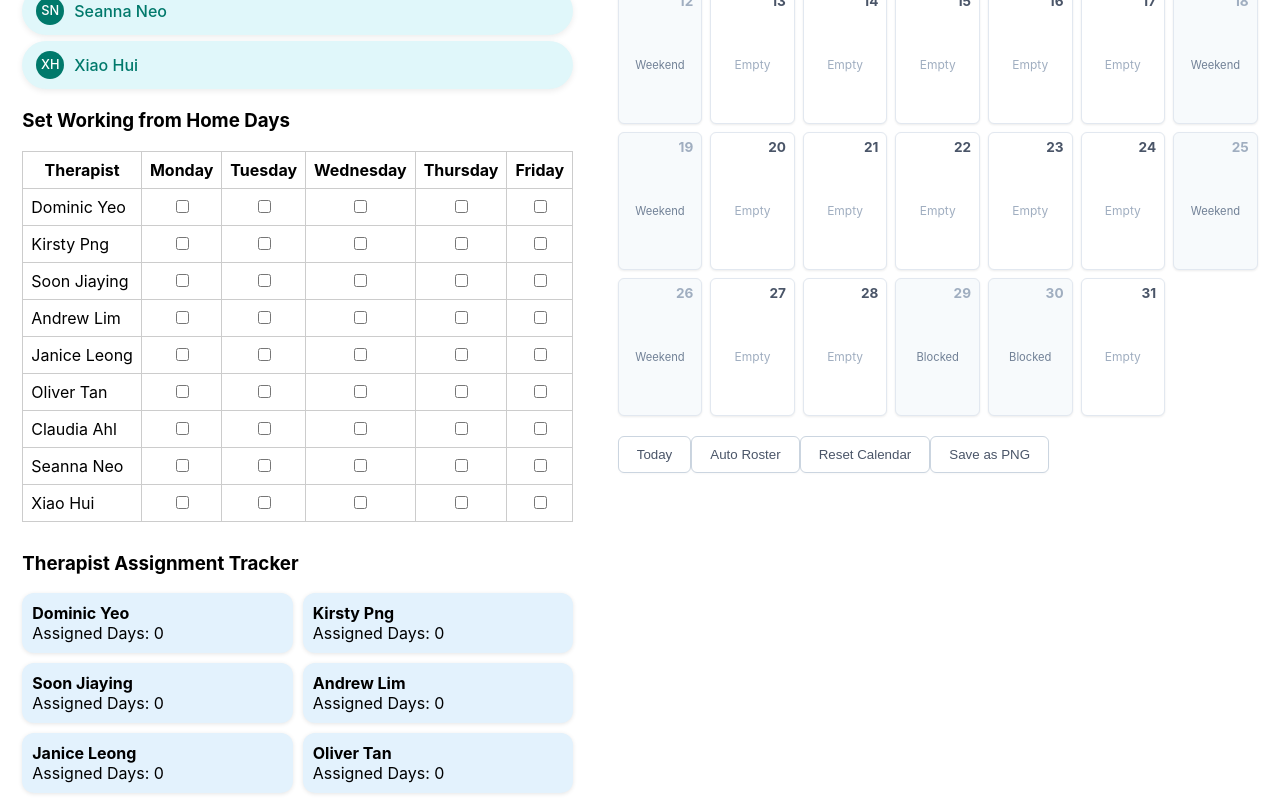
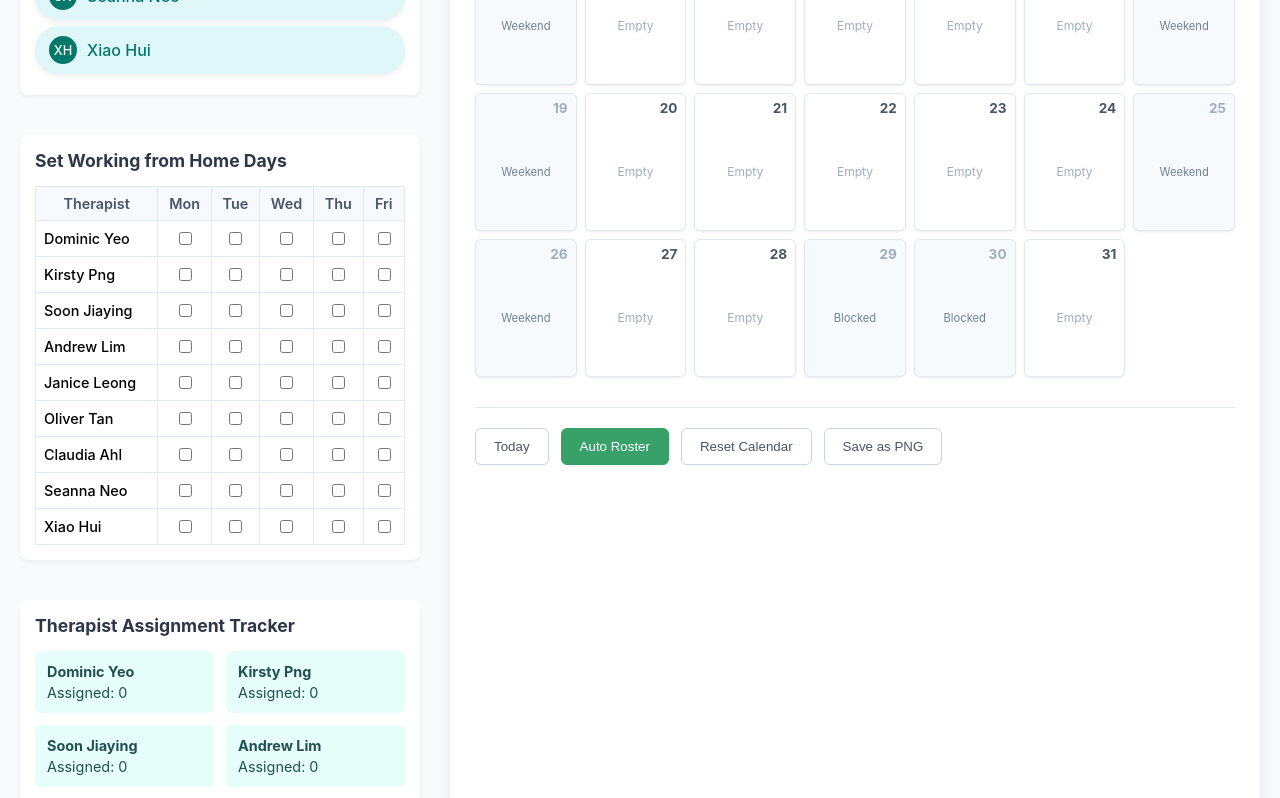
Before and after one commit to jxhnthan/hwb-crisis-rostering, a React (Create React App) app: page / in a window 1280 px wide. Shown: the part 480-1278 px from the top of the page. Built offline with nearby package versions, Linux system fonts and the light colour scheme.

Commit message:
Update App.js

```diff
--- a/src/App.js
+++ b/src/App.js
@@ -287,24 +287,19 @@ const Calendar = ({ monthDays, moveTherapist, removeTherapist, todayDate }) => {
 };
 
 const App = () => {
-  const [currentMonth, setCurrentMonth] = useState(0); // Start with January (index 0)
-  const [calendar, setCalendar] = useState(get2025Calendar()); // Initialize calendar state
-  const [todayDate, setTodayDate] = useState(null); // For tracking today's date
-  const [autoRosterTriggered, setAutoRosterTriggered] = useState(false); // Track if Auto Roster was triggered
+  const [currentMonth, setCurrentMonth] = useState(0);
+  const [calendar, setCalendar] = useState(get2025Calendar());
+  const [todayDate, setTodayDate] = useState(null);
+  const [autoRosterTriggered, setAutoRosterTriggered] = useState(false);
   const [workingFromHome, setWorkingFromHome] = useState(
     therapists.reduce((acc, therapist) => {
       acc[therapist] = {
-        Monday: false,
-        Tuesday: false,
-        Wednesday: false,
-        Thursday: false,
-        Friday: false,
+        Monday: false, Tuesday: false, Wednesday: false, Thursday: false, Friday: false,
       };
       return acc;
     }, {})
   );
 
-  // Count assigned days per therapist for the current month
   const assignmentCounts = therapists.reduce((acc, therapist) => {
     acc[therapist] = calendar[currentMonth].filter((day) =>
       day.therapists.includes(therapist)
@@ -312,26 +307,26 @@ const assignmentCounts = therapists.reduce((acc, therapist) => {
     return acc;
   }, {});
 
-  // Get the current date
   const currentDate = new Date();
   const currentDay = currentDate.getDate();
   const currentMonthIndex = currentDate.getMonth();
   const currentYear = currentDate.getFullYear();
 
-  // Set today's date when "Today" button is clicked
   const goToToday = () => {
-    setCurrentMonth(currentMonthIndex); // Set to current month
-    setTodayDate(new Date(currentYear, currentMonthIndex, currentDay)); // Set today's date
+    setCurrentMonth(currentMonthIndex);
+    setTodayDate(new Date(currentYear, currentMonthIndex, currentDay));
   };
 
-  // Handle moving a therapist into a calendar day
   const moveTherapist = (name, dayKey) => {
     setCalendar((prevCalendar) => {
       const updatedCalendar = prevCalendar.map((month, index) => {
         if (index === currentMonth) {
           return month.map((day) => {
-            if (day.dayKey === dayKey && !blockedDays.includes(dayKey)) {
-              if (!day.therapists.includes(name)) {
+            if (day.dayKey === dayKey && !blockedDays.includes(dayKey) && !day.therapists.includes(name)) {
+                // Check if the day is a weekend
+                const dateObj = new Date(day.dayKey.split('-')[0], day.dayKey.split('-')[1]-1, day.dayKey.split('-')[2]);
+                const isWeekend = dateObj.getDay() === 0 || dateObj.getDay() === 6;
+                if (!isWeekend) { // Only add if not a weekend
                     return { ...day, therapists: [...day.therapists, name] };
                 }
             }
@@ -344,14 +339,14 @@ const assignmentCounts = therapists.reduce((acc, therapist) => {
     });
   };
 
-  // Handle removing a therapist from a calendar day
+
   const removeTherapist = (name, dayKey) => {
     setCalendar((prevCalendar) => {
       const updatedCalendar = prevCalendar.map((month, index) => {
         if (index === currentMonth) {
           return month.map((day) => {
             if (day.dayKey === dayKey) {
-              return { ...day, therapists: day.therapists.filter((therapist) => therapist !== name) };
+              return { ...day, therapists: day.therapists.filter((t) => t !== name) };
             }
             return day;
           });
@@ -362,132 +357,165 @@ const assignmentCounts = therapists.reduce((acc, therapist) => {
     });
   };
 
-  // Reset the calendar to its original unassigned state
   const resetCalendar = () => {
-    setCalendar(get2025Calendar()); // Reset the calendar state to its initial state
-    setAutoRosterTriggered(false); // Reset auto roster trigger
+    setCalendar(get2025Calendar());
+    setAutoRosterTriggered(false);
   };
 
   const saveAsPNG = () => {
-    const calendarContainer = document.getElementById("calendar-container");
-
+    const calendarContainer = document.getElementById("calendar-container-content"); // Target the inner content for better PNG
+    if (!calendarContainer) {
+        console.error("Calendar container content not found for PNG export.");
+        return;
+    }
     html2canvas(calendarContainer, {
-      backgroundColor: "white", // Ensure a white background for the calendar
-      useCORS: true,           // Allow cross-origin images to be included
-      scale: 2                 // Higher resolution for better image quality
+      backgroundColor: "#FFFFFF", // Calendar content itself is white
+      useCORS: true,
+      scale: 2
     }).then((canvas) => {
       const imgData = canvas.toDataURL("image/png");
       const link = document.createElement("a");
       const currentMonthName = calendar[currentMonth][0].date.toLocaleString("default", { month: "long" });
       link.href = imgData;
       link.download = `Therapist_Roster_${currentMonthName}_2025.png`;
-      link.click(); // Trigger the download
+      link.click();
     }).catch((error) => {
       console.error("Error generating PNG:", error);
     });
   };
 
-  // Auto-roster therapists when the button is clicked
   const autoRoster = () => {
     setCalendar((prevCalendar) => {
       const updatedCalendar = [...prevCalendar];
-
-      // Shuffle therapists for better distribution
       const shuffledTherapists = [...therapists].sort(() => Math.random() - 0.5);
       let therapistIndex = 0;
 
       updatedCalendar[currentMonth] = updatedCalendar[currentMonth].map((day) => {
-        const isWeekend = day.date.getDay() === 0 || day.date.getDay() === 6;
-        const dayOfWeek = day.date.toLocaleString('default', { weekday: 'long' });
+        const dateObj = new Date(parseInt(day.dayKey.split('-')[0]), parseInt(day.dayKey.split('-')[1])-1, parseInt(day.dayKey.split('-')[2]));
+        const isWeekend = dateObj.getDay() === 0 || dateObj.getDay() === 6;
+        const dayOfWeek = dateObj.toLocaleString('default', { weekday: 'long' });
 
-        // Check if the therapist is working from home on this day
         if (
           day.therapists.length === 0 &&
           !blockedDays.includes(day.dayKey) &&
           !isWeekend
         ) {
-          // Get the current therapist
-          let currentTherapist = shuffledTherapists[therapistIndex];
+          let assignedThisDay = false;
+          for (let i = 0; i < shuffledTherapists.length; i++) {
+            const potentialTherapistIndex = (therapistIndex + i) % shuffledTherapists.length;
+            const potentialTherapist = shuffledTherapists[potentialTherapistIndex];
 
-          // Check if this therapist is working from home on this day
-          while (workingFromHome[currentTherapist][dayOfWeek]) {
-            therapistIndex = (therapistIndex + 1) % shuffledTherapists.length;
-            currentTherapist = shuffledTherapists[therapistIndex];
+            if (!workingFromHome[potentialTherapist] || !workingFromHome[potentialTherapist][dayOfWeek]) { // Check if WFH entry exists
+              day.therapists.push(potentialTherapist);
+              therapistIndex = (potentialTherapistIndex + 1) % shuffledTherapists.length;
+              assignedThisDay = true;
+              break;
             }
-
-          // Assign therapist to the day
-          day.therapists.push(currentTherapist);
-          therapistIndex = (therapistIndex + 1) % shuffledTherapists.length;
+          }
         }
         return day;
       });
-
       return updatedCalendar;
     });
-
     setAutoRosterTriggered(true);
   };
 
   const buttonStyle = {
-  padding: '10px 18px', // Slightly more padding
-  background: '#FFFFFF', // White background
-  color: '#4A5568',      // Muted text color
-  border: '1px solid #CBD5E0', // Light grey border
-  borderRadius: '6px',    // Softer corners
+    padding: '10px 18px',
+    background: '#FFFFFF',
+    color: '#4A5568',
+    border: '1px solid #CBD5E0',
+    borderRadius: '6px',
     cursor: 'pointer',
     fontWeight: '500',
     transition: 'background-color 0.2s, box-shadow 0.2s',
-  boxShadow: '0 1px 2px rgba(0,0,0,0.03)', // Subtle shadow
-  // marginRight: '10px', // Remove this, use gap in flex container
+    boxShadow: '0 1px 2px rgba(0,0,0,0.03)',
+    // Add hover effects via CSS if possible, or use onMouseEnter/Leave for JS-in-CSS
   };
 
   const changeMonth = (direction) => {
     setCurrentMonth((prevMonth) => {
+      let newMonth = prevMonth;
       if (direction === 'next') {
-        return (prevMonth + 1) % 12; // Go to next month
+        newMonth = (prevMonth + 1) % 12;
       } else if (direction === 'prev') {
-        return (prevMonth - 1 + 12) % 12; // Go to previous month
+        newMonth = (prevMonth - 1 + 12) % 12;
       }
-      return prevMonth;
+      setTodayDate(null); // Clear "today" highlight when changing months
+      return newMonth;
     });
   };
 
+  // Style for the WFH table and Assignment Tracker cards for consistency
+  const cardStyle = {
+    backgroundColor: '#FFFFFF',
+    padding: '15px',
+    borderRadius: '8px',
+    boxShadow: '0 2px 4px rgba(0,0,0,0.05)',
+    marginBottom: '20px', // Added for spacing between sidebar cards
+  };
+  const tableCellStyle = { border: '1px solid #E2E8F0', padding: '8px', textAlign: 'center' };
+  const tableHeaderStyle = { ...tableCellStyle, backgroundColor: '#F7FAFC', fontWeight: '600', color: '#4A5568' };
+
+
   return (
     <DndProvider backend={HTML5Backend}>
-      <div style={{ display: 'flex', justifyContent: 'space-around', marginTop: '20px', paddingBottom: '80px'}}>
-        <div>
-          <h2>Therapists</h2>
+      {/* 1. Overall Page Styling */}
+      <div style={{
+        fontFamily: '-apple-system, BlinkMacSystemFont, "Segoe UI", Roboto, Helvetica, Arial, sans-serif, "Apple Color Emoji", "Segoe UI Emoji", "Segoe UI Symbol"',
+        padding: '20px',
+        backgroundColor: '#F9FAFB', // Light page background
+        minHeight: '100vh',
+      }}>
+        {/* 2. Main Content Wrapper (Flex Container) */}
+        <div style={{
+          display: 'flex',
+          gap: '30px', // Space between sidebar and calendar
+          maxWidth: '1800px', // Max width for large screens
+          margin: '0 auto',   // Center content
+        }}>
+
+          {/* 3. Sidebar Area */}
+          <div style={{
+            flex: '0 0 400px', // Fixed width for the sidebar
+            display: 'flex',
+            flexDirection: 'column',
+            gap: '20px' // Space between sections in the sidebar
+          }}>
+            <div style={cardStyle}> {/* Therapists List in a Card */}
+              <h2 style={{ marginTop: 0, marginBottom: '15px', color: '#1A202C', fontSize: '1.25rem' }}>Therapists</h2>
               {therapists.map((name, index) => (
                 <Therapist key={index} name={name} />
               ))}
+            </div>
 
-          <div style={{ marginTop: '20px' }}>
-
-  <h3>Set Working from Home Days</h3>
-  <table style={{ borderCollapse: 'collapse', width: '100%' }}>
+            <div style={cardStyle}> {/* WFH Settings in a Card */}
+              <h3 style={{ marginTop: 0, marginBottom: '15px', color: '#2D3748', fontSize: '1.1rem' }}>Set Working from Home Days</h3>
+              <table style={{ borderCollapse: 'collapse', width: '100%', fontSize: '0.9rem' }}>
                 <thead>
                   <tr>
-        <th style={{ border: '1px solid #ccc', padding: '8px' }}>Therapist</th>
-        {['Monday', 'Tuesday', 'Wednesday', 'Thursday', 'Friday'].map((day) => (
-          <th key={day} style={{ border: '1px solid #ccc', padding: '8px' }}>{day}</th>
+                    <th style={tableHeaderStyle}>Therapist</th>
+                    {['Mon', 'Tue', 'Wed', 'Thu', 'Fri'].map((day) => ( // Shortened day names
+                      <th key={day} style={tableHeaderStyle}>{day}</th>
                     ))}
                   </tr>
                 </thead>
                 <tbody>
                   {therapists.map((therapist) => (
                     <tr key={therapist}>
-          <td style={{ border: '1px solid #ccc', padding: '8px' }}>{therapist}</td>
+                      <td style={{...tableCellStyle, textAlign: 'left', fontWeight: '500' }}>{therapist}</td>
                       {['Monday', 'Tuesday', 'Wednesday', 'Thursday', 'Friday'].map((day) => (
-            <td key={day} style={{ border: '1px solid #ccc', padding: '8px', textAlign: 'center' }}>
+                        <td key={day} style={tableCellStyle}>
                           <input
                             type="checkbox"
-                checked={workingFromHome[therapist][day]}
+                            style={{ cursor: 'pointer' }}
+                            checked={workingFromHome[therapist]?.[day] || false} // Safely access nested property
                             onChange={() =>
                               setWorkingFromHome((prev) => ({
                                 ...prev,
                                 [therapist]: {
                                   ...prev[therapist],
-                      [day]: !prev[therapist][day],
+                                  [day]: !prev[therapist]?.[day], // Safely toggle
                                 },
                               }))
                             }
@@ -500,49 +528,69 @@ const buttonStyle = {
               </table>
             </div>
 
-<div style={{ marginTop: '30px' }}>
-  <h3>Therapist Assignment Tracker</h3>
+            <div style={cardStyle}> {/* Assignment Tracker in a Card */}
+              <h3 style={{ marginTop: 0, marginBottom: '15px', color: '#2D3748', fontSize: '1.1rem' }}>Therapist Assignment Tracker</h3>
               <div style={{
                 display: 'grid',
-    gridTemplateColumns: 'repeat(2, 1fr)',
-    gap: '10px',
-    marginTop: '10px'
+                gridTemplateColumns: 'repeat(auto-fit, minmax(150px, 1fr))', // Responsive columns
+                gap: '12px',
               }}>
                 {Object.entries(assignmentCounts).map(([therapist, count]) => (
                   <div
                     key={therapist}
                     style={{
-          padding: '10px',
-          backgroundColor: '#E3F2FD',
-          borderRadius: '12px',
-          boxShadow: '0 1px 4px rgba(0,0,0,0.1)'
+                      padding: '12px',
+                      backgroundColor: '#E6FFFA', // Light teal, matching calendar items
+                      color: '#234E52',
+                      borderRadius: '6px',
+                      // boxShadow: '0 1px 3px rgba(0,0,0,0.05)', // Optional: if you want individual shadows
+                      fontSize: '0.9rem'
                     }}
                   >
-        <strong>{therapist}</strong><br />
-        <span>Assigned Days: {count}</span>
+                    <strong style={{ display: 'block', marginBottom: '4px' }}>{therapist}</strong>
+                    <span>Assigned: {count}</span>
                   </div>
                 ))}
               </div>
             </div>
           </div>
 
-        {/* Calendar */}
-        <div id="calendar-container" style={{ width: '50%' }}>
-          <h2>Calendar for {calendar[currentMonth][0].date.toLocaleString("default", { month: "long" })}</h2>
-
-          {/* Month navigation buttons */}
+          {/* 4. Calendar Area (Main Content) */}
+          {/* Outer div for the calendar "card" styling */}
+          <div style={{
+            flex: '1', // Takes remaining space
+            backgroundColor: '#FFFFFF',
+            padding: '25px',
+            borderRadius: '12px', // Larger radius for the main card
+            boxShadow: '0 6px 18px rgba(0,0,0,0.07)', // More prominent shadow for the main card
+          }}>
+            {/* This inner div will be targeted by html2canvas */}
+            <div id="calendar-container-content">
+                <div style={{ display: 'flex', justifyContent: 'space-between', alignItems: 'center', marginBottom: '25px' }}>
+                <h2 style={{ color: '#1A202C', margin: 0, fontSize: '1.5rem' }}>
+                    {calendar[currentMonth][0].date.toLocaleString("default", { month: "long" })} 2025
+                </h2>
+                <div>
                     <button
-            style={buttonStyle}
+                    type="button" // Good practice
+                    style={{ ...buttonStyle, marginRight: '10px' }}
                     onClick={() => changeMonth('prev')}
+                    onMouseEnter={(e) => { e.currentTarget.style.backgroundColor = '#F0F4F8';}}
+                    onMouseLeave={(e) => { e.currentTarget.style.backgroundColor = '#FFFFFF';}}
                     >
-            Previous
+                    ← Previous
                     </button>
                     <button
+                    type="button" // Good practice
                     style={buttonStyle}
                     onClick={() => changeMonth('next')}
+                    onMouseEnter={(e) => { e.currentTarget.style.backgroundColor = '#F0F4F8';}}
+                    onMouseLeave={(e) => { e.currentTarget.style.backgroundColor = '#FFFFFF';}}
                     >
-            Next
+                    Next →
                     </button>
+                </div>
+                </div>
 
                 <Calendar
                 monthDays={calendar[currentMonth]}
@@ -550,31 +598,22 @@ const buttonStyle = {
                 removeTherapist={removeTherapist}
                 todayDate={todayDate}
                 />
-          <div style={{ marginTop: '20px' }}>
+            </div> {/* End of calendar-container-content */}
+
+            <div style={{ marginTop: '30px', display: 'flex', gap: '12px', flexWrap: 'wrap', borderTop: '1px solid #E2E8F0', paddingTop: '20px' }}>
+              <button type="button" style={buttonStyle} onClick={goToToday}  onMouseEnter={(e) => { e.currentTarget.style.backgroundColor = '#F0F4F8';}} onMouseLeave={(e) => { e.currentTarget.style.backgroundColor = '#FFFFFF';}}>Today</button>
               <button
-              style={buttonStyle}
-              onClick={goToToday}
-            >
-              Today
-            </button>
-            <button
-              style={buttonStyle}
+                type="button"
+                style={{ ...buttonStyle, backgroundColor: '#38A169', color: 'white', border: '1px solid #38A169' }}
                 onClick={autoRoster}
+                onMouseEnter={(e) => { e.currentTarget.style.backgroundColor = '#2F855A';}}
+                onMouseLeave={(e) => { e.currentTarget.style.backgroundColor = '#38A169';}}
               >
                 Auto Roster
               </button>
-            <button
-              style={buttonStyle}
-              onClick={resetCalendar}
-            >
-              Reset Calendar
-            </button>
-            <button
-              style={buttonStyle}
-              onClick={saveAsPNG}
-            >
-              Save as PNG
-            </button>
+              <button type="button" style={buttonStyle} onClick={resetCalendar} onMouseEnter={(e) => { e.currentTarget.style.backgroundColor = '#F0F4F8';}} onMouseLeave={(e) => { e.currentTarget.style.backgroundColor = '#FFFFFF';}}>Reset Calendar</button>
+              <button type="button" style={buttonStyle} onClick={saveAsPNG} onMouseEnter={(e) => { e.currentTarget.style.backgroundColor = '#F0F4F8';}} onMouseLeave={(e) => { e.currentTarget.style.backgroundColor = '#FFFFFF';}}>Save as PNG</button>
+            </div>
           </div>
         </div>
       </div>
```
Lines whose indentation alone changed are shown as unchanged.
